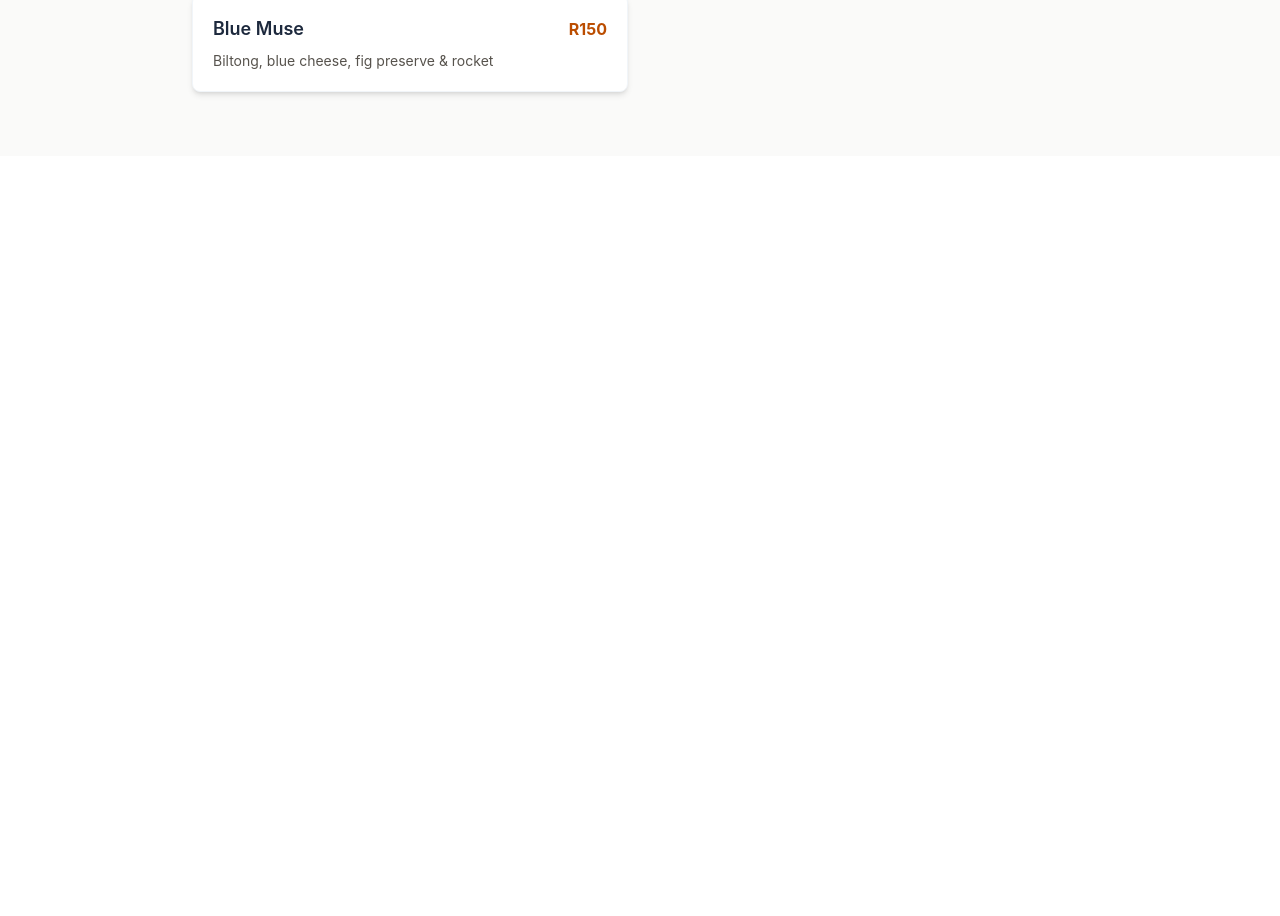
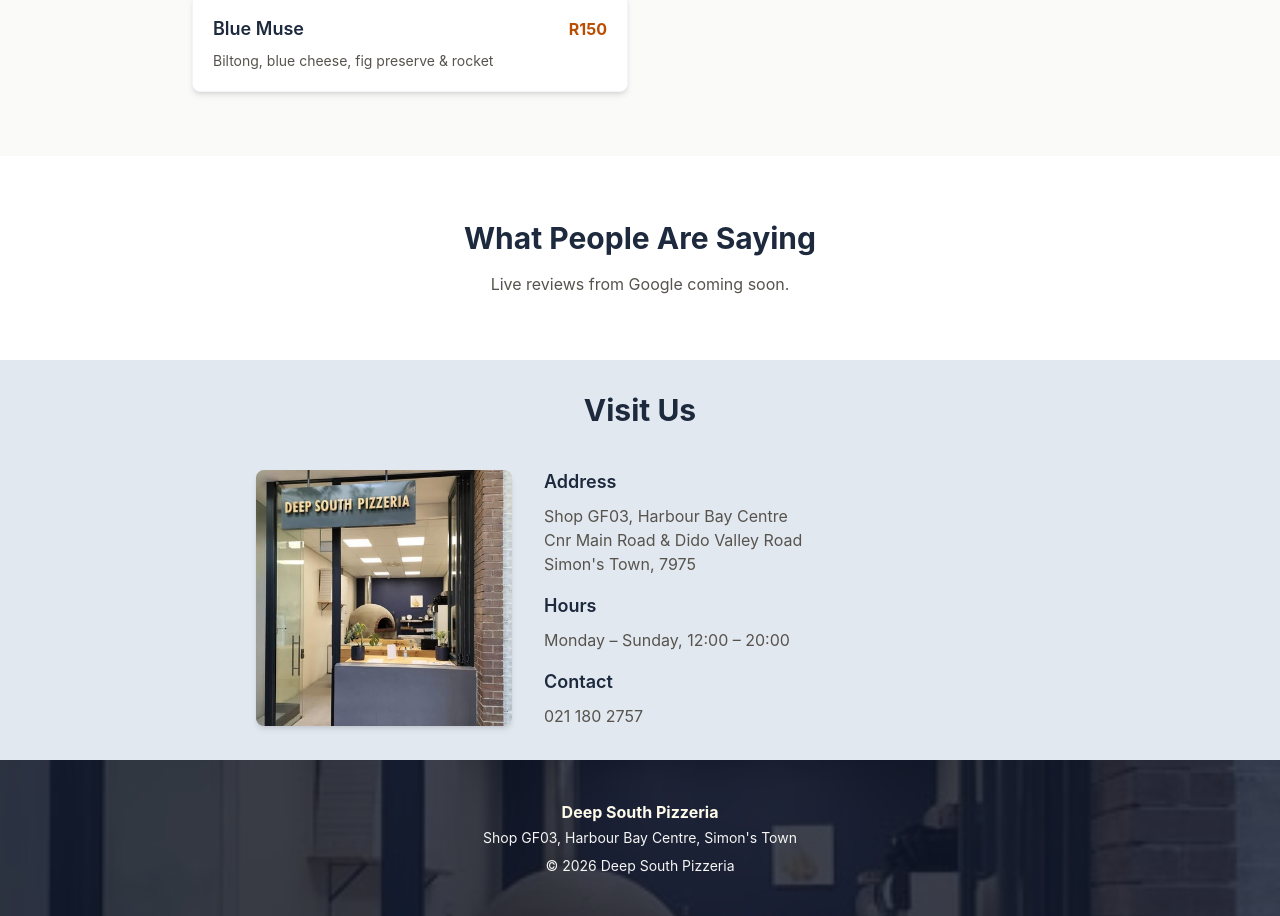
Before and after one commit to TristanMunnik/deep-south-pizzeria, a React (Vite) app: page / in a window 1280 px wide. Shown: the part 1806-2722 px from the top of the page. Before the commit the page ends 1962 px from the top, so only its background shows below. Built offline with nearby package versions, Linux system fonts and the light colour scheme.

Commit message:
Add Visits section and Footer

```diff
--- a/src/App.jsx
+++ b/src/App.jsx
@@ -1,13 +1,19 @@
 import Header from "./components/Header"
 import Hero from "./components/Hero"
 import Menu from "./components/Menus"
+import Reviews from "./components/Reviews"
+import Visits from "./components/Visits"
+import Footer from "./components/Footer"
 
 function App() {
   return (
-    <div>
+    <div className="bg-stone-100 min-h-screen">
       <Header/>
       <Hero/>
       <Menu/>
+      <Reviews/>
+      <Visits/>
+      <Footer/>
     </div>
   )
 }
--- /dev/null
+++ b/src/components/Footer.jsx
@@ -0,0 +1,16 @@
+export default function Footer() {
+  return (
+    <footer
+      className="relative flex items-center justify-center px-6 py-10 bg-cover bg-center"
+      style={{ backgroundImage: "url('/Pizzeria.jpg')" }}
+    >
+      <div className="absolute inset-0 bg-slate-900/80"></div>
+
+      <div className="relative z-10 text-center text-stone-100">
+        <p className="font-bold text-amber-50 mb-1">Deep South Pizzeria</p>
+        <p className="text-sm">Shop GF03, Harbour Bay Centre, Simon's Town</p>
+        <p className="text-sm mt-2">© 2026 Deep South Pizzeria</p>
+      </div>
+    </footer>
+  )
+}
--- /dev/null
+++ b/src/components/Reviews.jsx
@@ -0,0 +1,12 @@
+export default function Reviews() {
+  return (
+    <section id="reviews" className="px-6 py-16 bg-white">
+      <h2 className="text-3xl font-bold text-slate-800 text-center mb-4">
+        What People Are Saying
+      </h2>
+      <p className="text-stone-600 text-center max-w-md mx-auto">
+        Live reviews from Google coming soon.
+      </p>
+    </section>
+  )
+}
--- /dev/null
+++ b/src/components/Visits.jsx
@@ -0,0 +1,32 @@
+export default function Visit() {
+    return (
+        <section id="visit" className="px-4 py-8 bg-slate-200">
+            <h2 className="text-3xl font-bold text-slate-800 text-center mb-10">
+                Visit Us
+            </h2>
+
+            <div className="flex flex-col sm:flex-row items-center gap-8 max-w-3xl mx-auto">
+                <img
+                    src="/Pizzeria.jpg"
+                    alt="Deep South Pizzeria storefront"
+                    className="w-full sm:w-64 h-64 object-cover rounded-lg shadow-md"
+                />
+
+                <div className="text-center sm:text-left">
+                    <h3 className="text-lg font-semibold text-slate-800 mb-2">Address</h3>
+                    <p className="text-stone-600 mb-4">
+                        Shop GF03, Harbour Bay Centre<br />
+                        Cnr Main Road & Dido Valley Road<br />
+                        Simon's Town, 7975
+                    </p>
+
+                    <h3 className="text-lg font-semibold text-slate-800 mb-2">Hours</h3>
+                    <p className="text-stone-600 mb-4">Monday – Sunday, 12:00 – 20:00</p>
+
+                    <h3 className="text-lg font-semibold text-slate-800 mb-2">Contact</h3>
+                    <p className="text-stone-600">021 180 2757</p>
+                </div>
+            </div>
+        </section>
+    )
+}
```
Also changed, not shown: public/Pizzeria.jpg (added).
